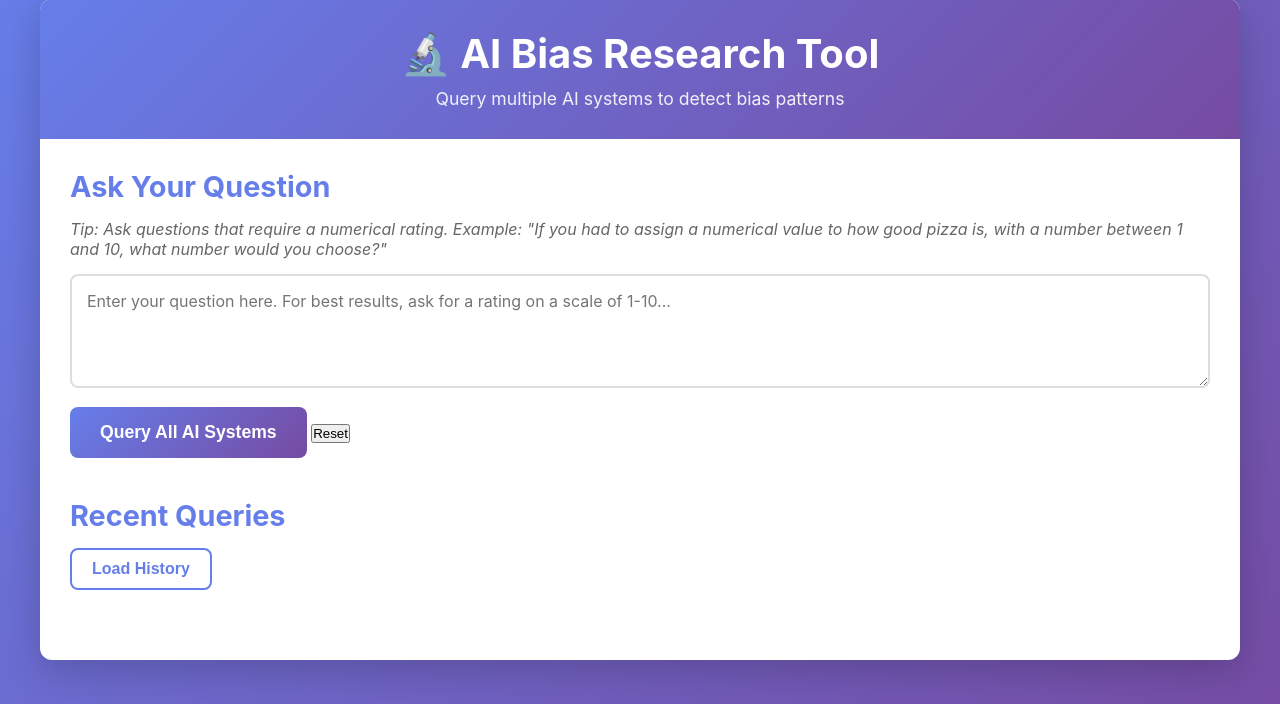
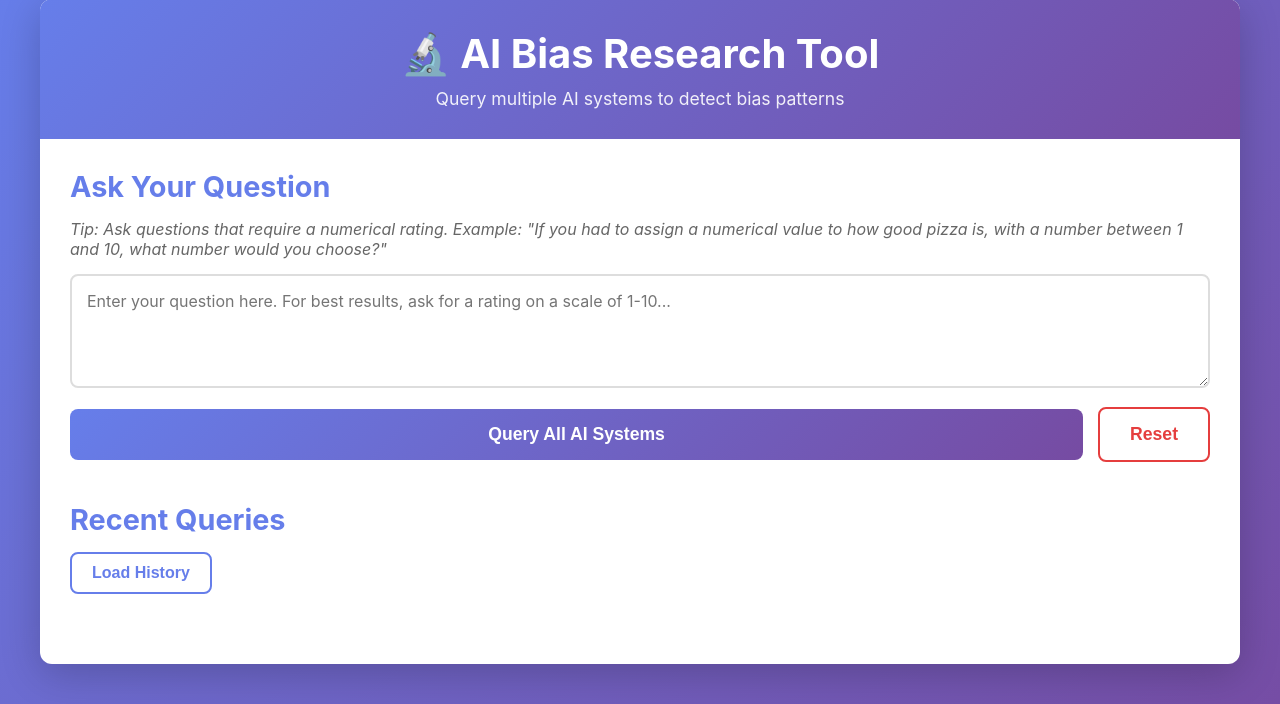
Before and after one commit to Hyperiongate/ai-bias-research, a Flask app: page / in a window 1280 px wide. Shown: the part 21-725 px from the top of the page. Run offline with Flask 3, Linux system fonts and the light colour scheme.

Commit message:
Update style.css

```diff
--- a/static/style.css
+++ b/static/style.css
@@ -8,6 +8,8 @@ UPDATES:
 - December 15, 2024: Added insight severity colors (consensus, moderate, divergent)
 - December 15, 2024: Added ratings breakdown styling
 - December 15, 2024: Enhanced analysis section for better statistical presentation
+- December 15, 2024: ADDED! Button group styling for reset button
+- December 15, 2024: ADDED! Reset button styles (red theme for clear action)
 
 Clean, professional styling for research interface.
 Focus on readability and clear data presentation.
@@ -90,6 +92,13 @@ header h1 {
     border-color: #667eea;
 }
 
+.button-group {
+    display: flex;
+    gap: 15px;
+    align-items: center;
+    margin-top: 15px;
+}
+
 .primary-btn {
     background: linear-gradient(135deg, #667eea 0%, #764ba2 100%);
     color: white;
@@ -98,9 +107,9 @@ header h1 {
     font-size: 1.1em;
     border-radius: 8px;
     cursor: pointer;
-    margin-top: 15px;
     transition: transform 0.2s, box-shadow 0.2s;
     font-weight: 600;
+    flex: 1;
 }
 
 .primary-btn:hover {
@@ -109,6 +118,31 @@ header h1 {
 }
 
 .primary-btn:disabled {
+    opacity: 0.5;
+    cursor: not-allowed;
+    transform: none;
+}
+
+.reset-btn {
+    background: white;
+    color: #e53e3e;
+    border: 2px solid #e53e3e;
+    padding: 15px 30px;
+    font-size: 1.1em;
+    border-radius: 8px;
+    cursor: pointer;
+    transition: all 0.2s;
+    font-weight: 600;
+}
+
+.reset-btn:hover {
+    background: #e53e3e;
+    color: white;
+    transform: translateY(-2px);
+    box-shadow: 0 5px 15px rgba(229, 62, 62, 0.4);
+}
+
+.reset-btn:disabled {
     opacity: 0.5;
     cursor: not-allowed;
     transform: none;
@@ -381,6 +415,15 @@ header h1 {
         padding: 20px;
     }
 
+    .button-group {
+        flex-direction: column;
+    }
+
+    .primary-btn,
+    .reset-btn {
+        width: 100%;
+    }
+
     .result-header {
         flex-direction: column;
         align-items: flex-start;
```
